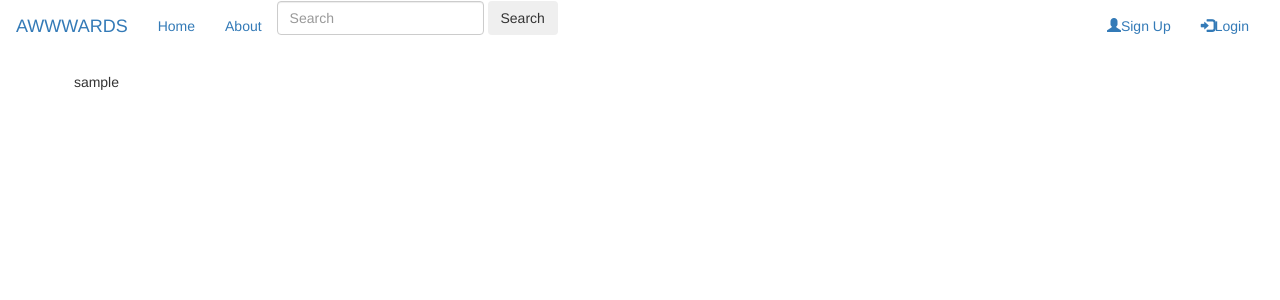
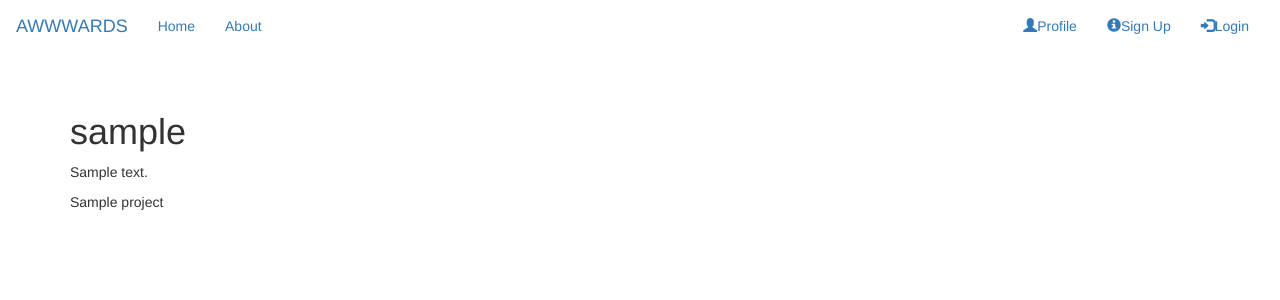
Before and after one commit to khadija-bit/pro-awwwards, a Django app: template awwwards/templates/profile.html in a window 1280 px wide. Shown: the top 300 px of the page. Run offline with Django 3.2, Linux system fonts and the light colour scheme; the template is opened without the code that fills it: values that come from a table or form of the project are taken from there, others are empty; a user stored in the database is signed in; tables that the repository leaves empty hold one stand-in row (values such as "Sample post"); some libraries are stand-ins or nearby versions.

Commit message:
Added profile

```diff
--- a/awwwards/templates/navbar.html
+++ b/awwwards/templates/navbar.html
@@ -7,6 +7,7 @@
 <body>
         <nav class="navbar navbar-light bg-light navbar fixed-top">
             <div class="container-fluid">
+                {% if user.is_authenticated %}
                 <div class="navbar-header">
                     <button type="button" class="navbar-toggle collapsed" data-toggle="collapse" data-target="#navbar" aria-expanded="false" aria-controls="navbar">
                         <span class="sr-only">Toggle navigation</span>
@@ -22,8 +23,11 @@
                         <li><a class="nav-link" href="#">About</a></li>
                     </ul>
                     <ul class="nav navbar-nav navbar-right">
-                        <li><a href="#"><span class="glyphicon glyphicon-user"></span>Sign Up</a></li>
-                        <li><a href="#"><span class="glyphicon glyphicon-log-in"></span>Login</a></li>
+                        <li><a href="{% url 'profile'%}"><span class="glyphicon glyphicon-user"></span>Profile</a></li>
+                        <li><a href="/accounts/register/"><span class="glyphicon glyphicon-info-sign"></span>Sign Up</a></li>
+                        <li><a href="/accounts/login/"><span class="glyphicon glyphicon-log-in"></span>Login</a></li>
+                        {% else %}
+                        <li><a href="/accounts/login/"><span class="glyphicon glyphicon-log-out"></span>Logout</a></li>
                     </ul>
                     <form class="form-inline my-2 my-lg-0" role="search" action="{% url 'search_results'%}">
                         <input name="project" class="form-control mr-sm-2" type="search" placeholder="Search" aria-label="Search">
@@ -31,6 +35,7 @@
                       </form>
                 </div>
             </div>
+            {% endif %}
         </nav>
 
 </body>
--- a/awwwards/templates/profile.html
+++ b/awwwards/templates/profile.html
@@ -4,9 +4,19 @@
 <div class="row">
 <div class="col-md-4">
 <img src="{{user.profile.image.url}}" class="square" alt="">
-{{user.username}}
-
+<h1>{{user.username}}</h1>
+<p>{{user.profile.bio}}</p>
 </div>
 </div>
 </div>
+<div class="container">
+<div class="card">
+    {% if projects%}
+    {% for project in projects %}
+     {{project.title}}
+
+    {% endfor %}
+    {% endif %}
+</div>
+</div>
 {% endblock %}
--- a/awwwards/urls.py
+++ b/awwwards/urls.py
@@ -6,6 +6,7 @@
 urlpatterns = [
     url(r'^$',views.index, name='index'),
     url(r'^search/',views.search_results, name='search_results'),
+    url(r'profile/<int:id>',views.profile,name='profile')
 ]
 if settings.DEBUG:
     urlpatterns+= static(settings.MEDIA_URL, document_root = settings.MEDIA_ROOT)
--- a/awwwards/views.py
+++ b/awwwards/views.py
@@ -1,8 +1,10 @@
 from django.shortcuts import render,redirect
 from .models import Profile, Project, Review
 from django.http import HttpResponse, Http404, HttpResponseRedirect
+from django.contrib.auth.decorators import login_required
 
 # Create your views here.
+@login_required(login_url='/accounts/login/')
 def index(request):
     projects = Project.objects.all()
     profile = Profile.objects.all()
@@ -21,6 +23,8 @@
         message = "You haven't searched for any term "
         return render(request, 'search.html',{"message":message})
 
+
+@login_required(login_url='/accounts/login/')
 def profile(request):
     return render(request, 'profile.html')
 
--- a/pro/urls.py
+++ b/pro/urls.py
@@ -15,9 +15,11 @@
 """
 from django.conf.urls import url,include
 from django.contrib import admin
+from django.contrib.auth import views
 
 urlpatterns = [
     url(r'^admin/', admin.site.urls),
     url(r'^awwwards/',include('awwwards.urls')),
     url(r'^accounts/', include('registration.backends.simple.urls')),
+    url(r'^logout/$', views.logout, {"next_page": '/'}),
 ]
```
Also changed, not shown: awwwards/templates/registration/login.html (+25 -0 lines).
